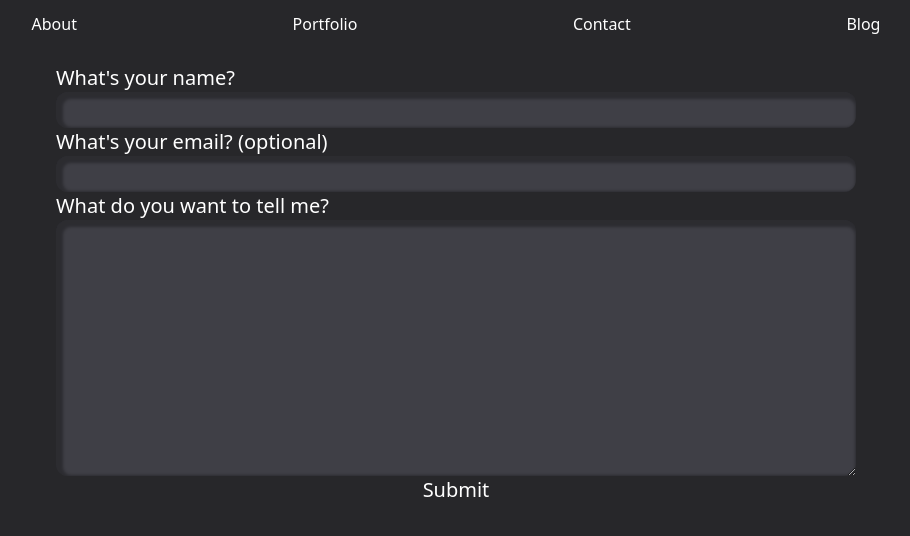
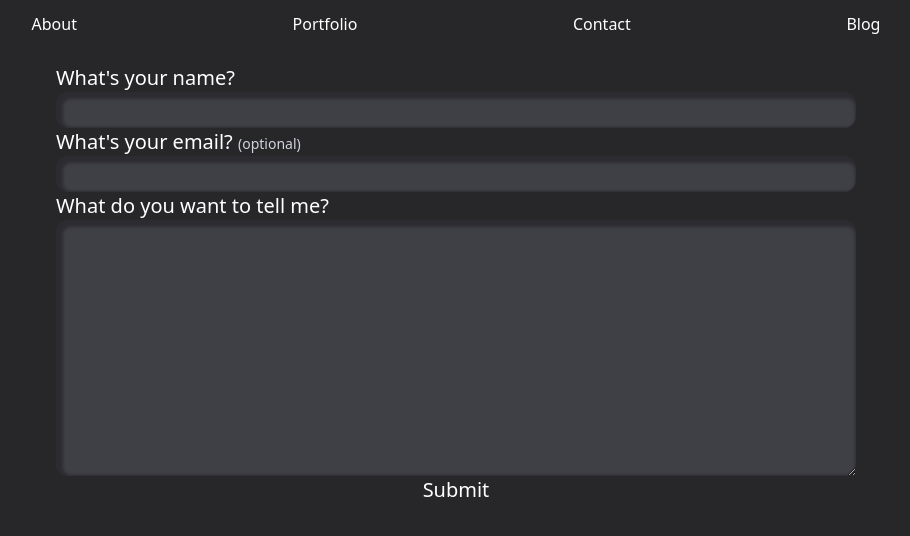
Before and after one commit to h8moss/next-js-portfolio, a Next.js app: page /contact in a window 1280 px wide. Shown: the top 536 px of the page, without its empty margins (184-1094 px from the left). Built offline with nearby package versions, Linux system fonts and the light colour scheme.

Commit message:
connected contact form to API

```diff
--- a/pages/contact.jsx
+++ b/pages/contact.jsx
@@ -2,6 +2,7 @@ import { ErrorMessage, Field, Form, Formik } from "formik";
 import { useEffect, useState } from "react";
 import WithWillExit from "../components/WithWillExit";
 import style from '../styles/Contact.module.css'
+import { server } from '../config';
 
 const _validate = values => {
     let errors = {};
@@ -16,21 +17,65 @@ const _validate = values => {
     } else if (values.message.length > 300) {
         errors.message = 'Your message is too long!';
     }
+    // TODO: add email validation
 
     return errors;
 }
 
+const _send = async (values, { setSubmitting, resetForm, setFieldError }, onSuccess, onFailure) => {
+    const name = values.name;
+    const message = values.message;
+    const email = values.email ? values.email : null;
+
+    const res = await fetch(`${server}/api/contact`, {
+        method: 'POST',
+        body: JSON.stringify({
+            name: name,
+            message: message,
+            email: email,
+        })
+    });
+
+    if (res.status !== 200) {
+        setFieldError('general', 'Something went wrong!');
+        onFailure()
+    } else {
+        resetForm();
+        onSuccess();
+    }
+    setSubmitting(false);
+}
+
 function Skills({ willExit }) {
     const [loaded, setLoaded] = useState(false);
+    useEffect(() => setTimeout(() => setLoaded(true), 50), []);
+    const [showErrorToast, setShowErrorToast] = useState(false);
+    const [showSuccessToast, setShowSuccessToast] = useState(false);
 
-    useEffect(() => setTimeout(() => setLoaded(true), 50), []);
+    useEffect(() => {
+        let time = setTimeout(() => {
+            if (showErrorToast) setShowErrorToast(false);
+            if (showSuccessToast) setShowSuccessToast(false);
+        }, 1000);
+        return () => clearTimeout(time)
+    }, [showErrorToast, showSuccessToast]);
+
+
+    const mySend = (data, formik) => {
+        _send(data, formik, () => { setShowSuccessToast(true) }, () => { setShowErrorToast(true) });
+    }
 
     const showForm = (!willExit && loaded);
-    console.log(showForm);
 
     return (
         <div className="w-screen h-screen p-16 px-60">
             <div className="w-full h-full">
+                <div className={`bg-red-500 w-80 p-8 rounded-xl absolute bottom-5 left-5 transition-transform ${showErrorToast ? 'translate-x-0' : '-translate-x-96'}`}>
+                    <p>Something went wrong! Please try again later</p>
+                </div>
+                <div className={`bg-green-500 w-80 p-8 rounded-xl absolute bottom-5 left-5 transition-transform ${showSuccessToast ? 'translate-x-0' : '-translate-x-96'}`}>
+                    <p>Message successfully received!</p>
+                </div>
                 <Formik
                     initialValues={{
                         name: '',
@@ -38,26 +83,40 @@ function Skills({ willExit }) {
                         message: '',
                     }}
                     validate={_validate}
-                    onSubmit={values => { }}
+                    onSubmit={mySend}
                 >
-                    <Form className="flex flex-col w-full">
-                        <label htmlFor="name" className={`transition-all duration-500  ${(showForm ? '' : 'text-transparent')}`}>What's your name?</label>
+                    {({ isSubmitting, errors }) => (<Form className="flex flex-col w-full">
+                        <label htmlFor="name" className={`transition-all duration-500 ${(showForm ? '' : 'text-transparent')}`}>What's your name?</label>
                         <Field name="name" type="text" className={`${style.fieldTransition} bg-zinc-700 rounded-xl  ${showForm ? ('w-full p-1 ' + style.field) : 'w-0'} ${style.field}`} />
                         {showForm && <ErrorMessage name="name" className={style.errorMessage} component={'p'} />}
 
-                        <label htmlFor="email" className={`transition-all duration-500  ${!willExit ? 'delay-500' : ''}  ${(showForm ? '' : 'text-transparent')}`} >What's your email? (optional)</label>
-                        <Field name="email" type="email" className={`${style.fieldTransition} duration-500 ${!willExit ? 'delay-500' : ''} bg-zinc-700 rounded-xl  ${showForm ? ('w-full p-1 ' + style.field) : 'w-0'} ${style.field}`} />
+                        <label
+                            htmlFor="email"
+                            className={`transition-all duration-500  ${!willExit ? 'delay-500' : ''}  ${(showForm ? '' : 'text-transparent')}`}
+                        >
+                            What's your email?  <span
+                                className={`text-sm transition-all duration-500  ${!willExit ? 'delay-500' : ''} ${(showForm ? 'text-gray-300' : 'text-transparent')}`}
+                            >
+                                (optional)
+                            </span>
+                        </label>
+                        <Field name="email" className={`${style.fieldTransition} duration-500 ${!willExit ? 'delay-500' : ''} bg-zinc-700 rounded-xl  ${showForm ? ('w-full p-1 ' + style.field) : 'w-0'} ${style.field}`} />
                         {showForm && <ErrorMessage name="email" className={style.errorMessage} component={'p'} />}
 
                         <label htmlFor="message" className={`transition-all duration-500 ${!willExit ? 'delay-1000' : ''}  ${(showForm ? '' : 'text-transparent')}`} >What do you want to tell me?</label>
                         <Field name="message" as='textarea' className={`${style.fieldTransition} duration-500 bg-zinc-700 rounded-xl h-64 ${!willExit ? 'delay-1000' : ''} ${showForm ? ('w-full p-1 ' + style.field) : 'w-0'}`} />
                         {showForm && <ErrorMessage name="message" className={style.errorMessage} component={'p'} />}
-
-                        <button type="submit" className={`transition-all duration-300 delay-[1500]  ${(showForm ? 'text-white' : 'text-transparent')}`}>Submit</button>
+                        {
+                            isSubmitting ?
+                                <p>...</p>
+                                : <button type="submit" className={`transition-all duration-300 delay-[1500]  ${(showForm ? 'text-white' : 'text-transparent')}`}>Submit</button>
+                        }
                     </Form>
-                </Formik>
-            </div>
-        </div>
+                    )
+                    }
+                </Formik >
+            </div >
+        </div >
     );
 }
 
```
